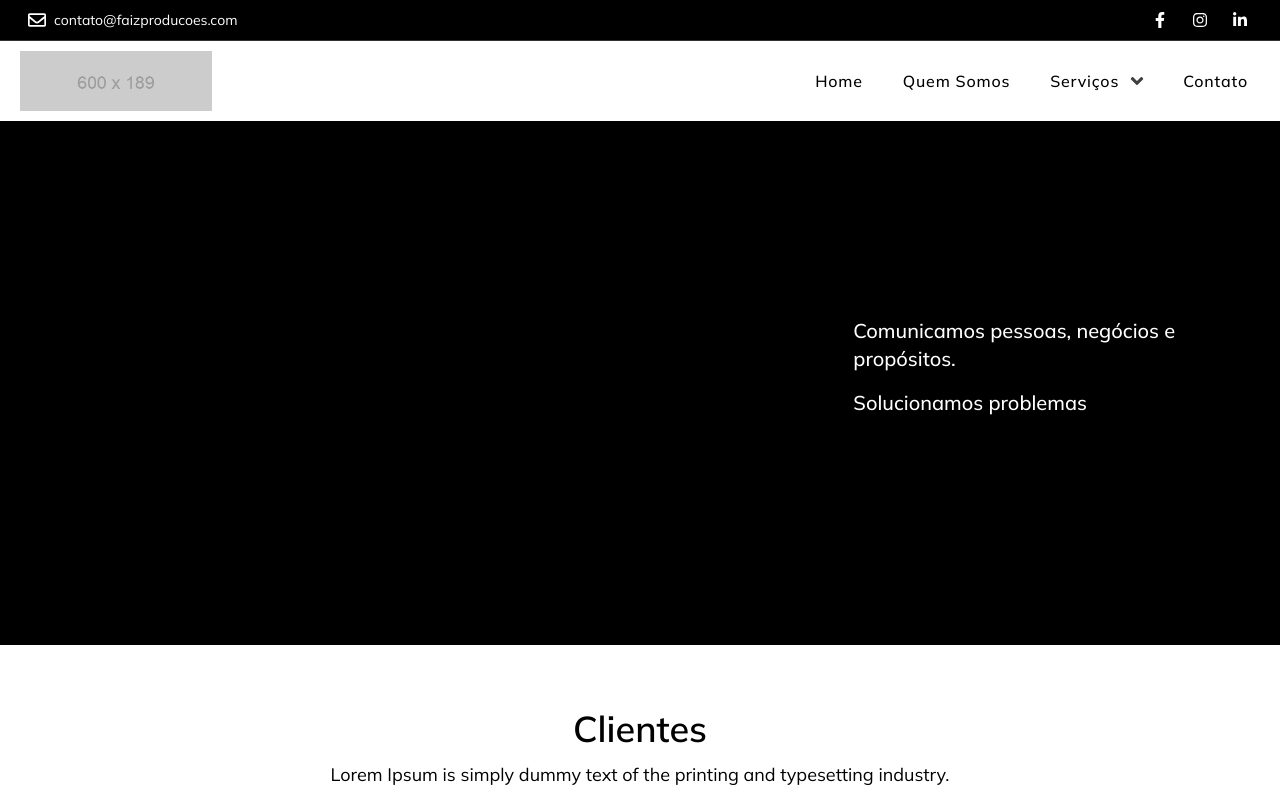
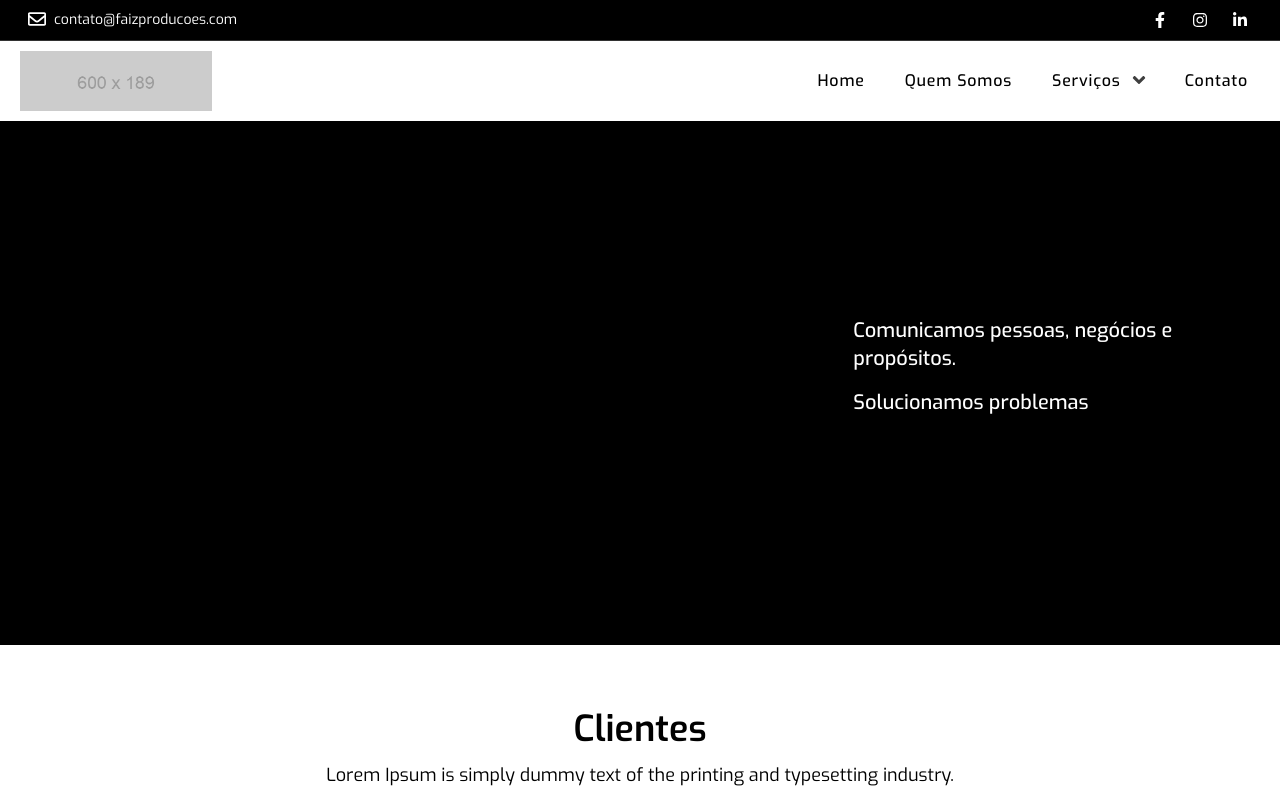
Before and after one commit to Karenzita18/faizproducoes, a Next.js app: page / in a window 1280 px wide. Shown: the top 800 px of the page. Built offline with nearby package versions, Linux system fonts and the light colour scheme; what tailwindcss-animated would draw is missing.

Commit message:
K: fonte home

```diff
--- a/package.json
+++ b/package.json
@@ -19,6 +19,7 @@
     "date-fns": "^2.30.0",
     "eslint": "8.46.0",
     "eslint-config-next": "13.4.13",
+    "google-fonts": "^1.0.0",
     "graphql": "^16.7.1",
     "graphql-tag": "^2.12.6",
     "next": "13.4.13",
--- a/src/app/layout.tsx
+++ b/src/app/layout.tsx
@@ -1,11 +1,11 @@
 import Header from "@/components/layout/Header";
 import "./globals.css";
 import type { Metadata } from "next";
-import { Mulish } from "next/font/google";
+import { Exo } from "next/font/google";
 import Script from "next/script";
 import Footer from "@/components/layout/Footer";
 
-const mulish = Mulish({
+const exo = Exo({
   subsets: ["latin"],
   display: "swap",
   weight: ["400", "500", "600", "700", "800", "900"],
@@ -82,7 +82,7 @@ export default function RootLayout({
         `}
         </Script>
       </head>
-      <body className={mulish.className}>
+      <body className={exo.className}>
         <noscript
           dangerouslySetInnerHTML={{
             __html: `<iframe src="https://www.googletagmanager.com/ns.html?id=GTM-WWN2PP5T"
--- a/src/app/page.tsx
+++ b/src/app/page.tsx
@@ -1,11 +1,19 @@
-import FeedServices from "@/components/common/FeedFaiz/FeedServices";
+import FeedServices from "@/components/common/FeedFaiz/FeedServices"
 import FeedAbout from "@/components/common/FeedFaiz/FeedAbout";
 import FeedClientes from "@/components/common/FeedFaiz/FeedClientes";
 //import FeedPortifolio from "@/components/common/FeedFaiz/FeedPortifolio";
+import { Exo } from "next/font/google";
+
+const exo = Exo({
+  subsets: ["latin"],
+  display: "swap",
+  weight: ["400", "500", "600", "700", "800", "900"],
+});
+
 
 export default function Home() {
   return (
-    <main>
+    <main className={exo.className}>
       <FeedAbout/>
       <FeedClientes/>
       <FeedServices/>
```
Also changed, not shown: 1 other file (tests, documents, lock files or other folders).
